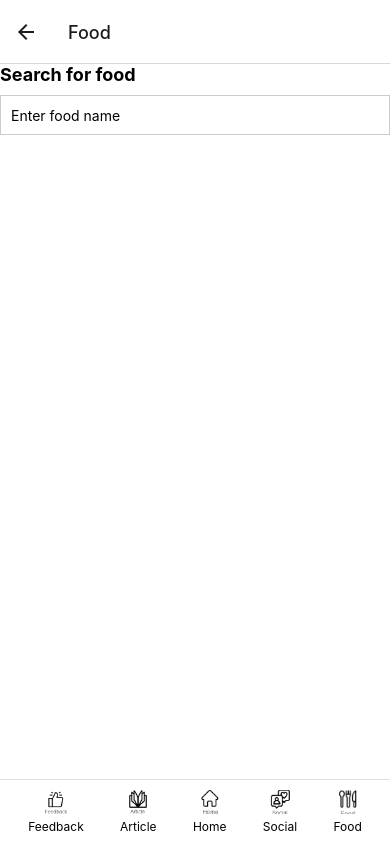
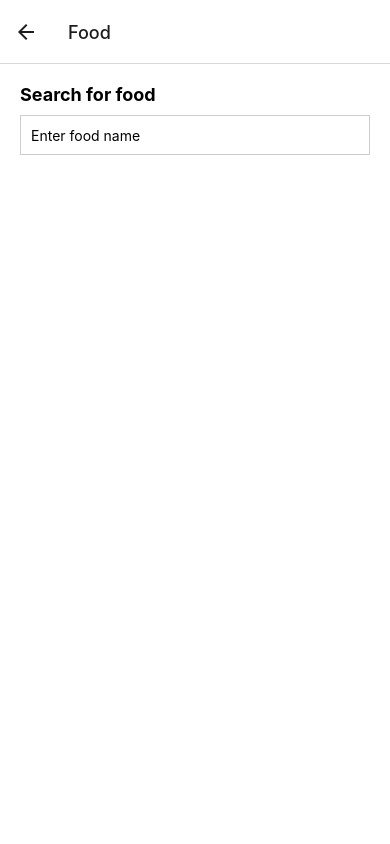
Before and after one commit to BryanLoooo/ASP_NutriTrack_Team89, a React Native app in the folder project/my-app/: screen /Food in a window 390 px wide. Built offline with nearby package versions, Linux system fonts and the light colour scheme.

Commit message:
added some styling and formatting

```diff
--- a/project/my-app/Feedback.js
+++ b/project/my-app/Feedback.js
@@ -1,13 +1,16 @@
 
+//Feedback.js
 //import libraries
 import React, { useState } from 'react';
 import { View, Text, Button, TextInput, StyleSheet, TouchableOpacity, Image } from 'react-native';
 import { addFeedback } from './firebaseConfig';
+import { ScrollView } from 'react-native-gesture-handler';
 
-//stylesheet
+//Stylesheet
 const styles = StyleSheet.create({
-  container: {
+  containerInner: {
     flex: 1,
+    padding: 20,
   },
   formContainer: {
     width: '100%',
@@ -49,7 +52,7 @@ const styles = StyleSheet.create({
     left: 0,
     right: 0,
     bottom: 0,
-    top: 515,
+    top: 475,
   },
   footerButton: {
     alignItems: 'center',
@@ -66,6 +69,7 @@ const styles = StyleSheet.create({
 
 //constant variable decleration
 const FeedbackForm = ({ navigation }) => {
+
   const [feedback, setFeedback] = useState('');
   const [submitted, setSubmitted] = useState(false);
   const [error, setError] = useState('');
@@ -92,7 +96,8 @@ const FeedbackForm = ({ navigation }) => {
   };
 
   return (
-    <View style={styles.container}>
+    <ScrollView style={styles.container}>
+      <View style={styles.containerInner}>
         {submitted ? (
           <SubmittedFeedback />
         ) : (
@@ -108,37 +113,44 @@ const FeedbackForm = ({ navigation }) => {
             <Button title="Submit Feedback" onPress={handleSubmit} />
           </View>
         )}
+      </View>
         <View style={styles.footer}>
           <TouchableOpacity style={styles.footerButton} onPress={() => navigation.navigate('Feedback')}>
             <Image source={require('../../project/my-app/assets/Feedback.png')} style={styles.footerButtonIcon} />
             <Text style={styles.footerButtonText}>Feedback</Text>
           </TouchableOpacity>
+
           <TouchableOpacity style={styles.footerButton} onPress={() => navigation.navigate('Articles')}>
             <Image source={require('../../project/my-app/assets/Articles.png')} style={styles.footerButtonIcon} />
             <Text style={styles.footerButtonText}>Article</Text>
           </TouchableOpacity>
+
           <TouchableOpacity style={styles.footerButton} onPress={() => navigation.navigate('Home')}>
             <Image source={require('../../project/my-app/assets/Home.png')} style={styles.footerButtonIcon} />
             <Text style={styles.footerButtonText}>Home</Text>
           </TouchableOpacity>
+
           <TouchableOpacity style={styles.footerButton} onPress={() => navigation.navigate('Social')}>
             <Image source={require('../../project/my-app/assets/Social.png')} style={styles.footerButtonIcon} />
             <Text style={styles.footerButtonText}>Social</Text>
           </TouchableOpacity>
+
           <TouchableOpacity style={styles.footerButton} onPress={() => navigation.navigate('Food')}>
             <Image source={require('../../project/my-app/assets/Food.png')} style={styles.footerButtonIcon} />
             <Text style={styles.footerButtonText}>Food</Text>
           </TouchableOpacity>
+
         </View>
-    </View>
+    </ScrollView>
   );
 };
 
 const SubmittedFeedback = () => (
+
   <View style={styles.submittedContainer}>
     <Text style={styles.submittedText}>Thank you for your feedback!</Text>
   </View>
 );
 
-//export the constant variable
+//export FeedbackForm as a external module for referencing
 export default FeedbackForm;
--- a/project/my-app/Food.js
+++ b/project/my-app/Food.js
@@ -1,10 +1,14 @@
+
 // Food.js
+//import libraries
 import React, { useState, useEffect } from 'react';
-import { View, Text, TextInput, Button, StyleSheet, FlatList, TouchableOpacity, Image } from 'react-native';
+import { View, Text, TextInput, Button, StyleSheet, FlatList, TouchableOpacity } from 'react-native';
 
-const styles = StyleSheet.create ({
+//Stylesheet
+const styles = StyleSheet.create({
   container: {
     flex: 1,
+    padding: 20,
     backgroundColor: '#fff',
   },
   label: {
@@ -50,34 +54,9 @@ const styles = StyleSheet.create ({
     borderWidth: 1,
     paddingHorizontal: 10,
   },
-  footer: {
-    flexDirection: 'row',
-    justifyContent: 'space-around',
-    alignItems: 'center',
-    padding: 10,
-    backgroundColor: '#fff',
-    borderTopWidth: 1,
-    borderColor: '#e0e0e0',
-    left: 0,
-    right: 0,
-    bottom: 0,
-    top: 0,
-  },
-  footerButton: {
-    alignItems: 'center',
-  },
-  footerButtonIcon: {
-    width: 24,
-    height: 24,
-    marginBottom: 5,
-  },
-  footerButtonText: {
-    fontSize: 12,
-  },
 });
 
-const FoodScreen = ({ navigation }) => {
-
+const FoodScreen = () => {
   const [query, setQuery] = useState('');
   const [foods, setFoods] = useState([]);
   const [selectedFood, setSelectedFood] = useState(null);
@@ -201,31 +180,8 @@ const FoodScreen = ({ navigation }) => {
         )}
       />
     )}
-
-      <View style={styles.footer}>
-        <TouchableOpacity style={styles.footerButton} onPress={() => navigation.navigate('Feedback')}>
-          <Image source={require('../../project/my-app/assets/Feedback.png')} style={styles.footerButtonIcon} />
-          <Text style={styles.footerButtonText}>Feedback</Text>
-        </TouchableOpacity>
-        <TouchableOpacity style={styles.footerButton} onPress={() => navigation.navigate('Articles')}>
-          <Image source={require('../../project/my-app/assets/Articles.png')} style={styles.footerButtonIcon} />
-          <Text style={styles.footerButtonText}>Article</Text>
-        </TouchableOpacity>
-        <TouchableOpacity style={styles.footerButton} onPress={() => navigation.navigate('Home')}>
-          <Image source={require('../../project/my-app/assets/Home.png')} style={styles.footerButtonIcon} />
-          <Text style={styles.footerButtonText}>Home</Text>
-        </TouchableOpacity>
-        <TouchableOpacity style={styles.footerButton} onPress={() => navigation.navigate('Social')}>
-          <Image source={require('../../project/my-app/assets/Social.png')} style={styles.footerButtonIcon} />
-          <Text style={styles.footerButtonText}>Social</Text>
-        </TouchableOpacity>
-        <TouchableOpacity style={styles.footerButton} onPress={() => navigation.navigate('Food')}>
-          <Image source={require('../../project/my-app/assets/Food.png')} style={styles.footerButtonIcon} />
-          <Text style={styles.footerButtonText}>Food</Text>
-        </TouchableOpacity>
-      </View>
   </View>
 );
 };
-
+//export FoodScreen as a external module for referencing
 export default FoodScreen;
--- a/project/my-app/Home.js
+++ b/project/my-app/Home.js
@@ -1,4 +1,5 @@
 
+//Home.js
 //import libraries
 import React, { useState } from 'react';
 import { View, Text, TouchableOpacity, Image, ScrollView, StyleSheet } from 'react-native';
@@ -151,7 +152,6 @@ const styles = StyleSheet.create({
       height: 24,
       resizeMode: 'contain',
     },
-    // ... other styles
   },
   dark: {
     container: {
@@ -180,7 +180,14 @@ const styles = StyleSheet.create({
   },
 });
 
-const HomeScreen = ({ navigation, theme = 'light', toggleTheme }) => {
+const HomeScreen = ({ navigation }) => {
+
+  const [theme, setTheme] = useState('light');
+
+  const toggleTheme = () => {
+    setTheme(theme === 'light' ? 'dark' : 'light');
+  };
+
   const [selectedActivity, setSelectedActivity] = useState(null);
   const [selectedArticle, setSelectedArticle] = useState(null);
   const [caloriesConsumed, setCaloriesConsumed] = useState(1000);
@@ -340,5 +347,5 @@ const HomeScreen = ({ navigation, theme = 'light', toggleTheme }) => {
   );
 };
 
-//export the constant variable
+//export HomeScreen as a external module for referencing
 export default HomeScreen;
--- a/project/my-app/Login.js
+++ b/project/my-app/Login.js
@@ -1,6 +1,42 @@
-// LoginScreen.js
+
+//Login.js
+//import libraries
 import React, { useState } from 'react';
 import { View, Text, TextInput, TouchableOpacity, StyleSheet } from 'react-native';
+
+//Stylesheet
+const styles = StyleSheet.create({
+  container: {
+    flex: 1,
+    justifyContent: 'center',
+    alignItems: 'center',
+  },
+  title: {
+    fontSize: 24,
+    fontWeight: 'bold',
+    marginBottom: 20,
+  },
+  input: {
+    height: 40,
+    borderColor: 'gray',
+    borderWidth: 1,
+    marginBottom: 20,
+    paddingHorizontal: 10,
+  },
+  error: {
+    color: 'red',
+    marginBottom: 20,
+  },
+  button: {
+    backgroundColor: 'blue',
+    padding: 10,
+    borderRadius: 5,
+  },
+  buttonText: {
+    color: 'white',
+    fontSize: 16,
+  },
+});
 
 const LoginScreen = ({ navigation }) => {
   const [username, setUsername] = useState('');
@@ -39,37 +75,5 @@ const LoginScreen = ({ navigation }) => {
   );
 };
 
-const styles = StyleSheet.create({
-  container: {
-    flex: 1,
-    justifyContent: 'center',
-    alignItems: 'center',
-  },
-  title: {
-    fontSize: 24,
-    fontWeight: 'bold',
-    marginBottom: 20,
-  },
-  input: {
-    height: 40,
-    borderColor: 'gray',
-    borderWidth: 1,
-    marginBottom: 20,
-    paddingHorizontal: 10,
-  },
-  error: {
-    color: 'red',
-    marginBottom: 20,
-  },
-  button: {
-    backgroundColor: 'blue',
-    padding: 10,
-    borderRadius: 5,
-  },
-  buttonText: {
-    color: 'white',
-    fontSize: 16,
-  },
-});
-
+//export LoginScreen as a external module for referencing
 export default LoginScreen;
--- a/project/my-app/Social.js
+++ b/project/my-app/Social.js
@@ -1,14 +1,17 @@
 
 //import libraries
 import React, { useEffect, useState } from 'react';
-import { View, Text, FlatList, Button, StyleSheet, Modal, TouchableOpacity, Image } from 'react-native';
+import { View, Text, FlatList, Button, StyleSheet, Modal, TouchableOpacity, Image, SafeAreaView} from 'react-native';
 import axios from 'axios';
 import { WebView } from 'react-native-webview';
+import { ScrollView } from 'react-native-gesture-handler';
+//import { SafeAreaView } from 'react-native-safe-area-context';
 
 //stylesheet
 const styles = StyleSheet.create({
-  container: {
+  containerInner: {
     flex: 1,
+    padding: 20,
   },
   itemContainer: {
     padding: 10,
@@ -177,6 +180,7 @@ const Social = ({ navigation }) => {
 
   //user interface elements
   return (
+    <SafeAreaView style={styles.container}>
     <View style={styles.container}>
       <Text>Groups:</Text>
       <FlatList
@@ -228,6 +232,7 @@ const Social = ({ navigation }) => {
           )}
         </View>
       </Modal>
+      </View>
       <View style={styles.footer}>
         <TouchableOpacity style={styles.footerButton} onPress={() => navigation.navigate('Feedback')}>
           <Image source={require('../../project/my-app/assets/Feedback.png')} style={styles.footerButtonIcon} />
@@ -250,11 +255,11 @@ const Social = ({ navigation }) => {
           <Text style={styles.footerButtonText}>Food</Text>
         </TouchableOpacity>
       </View>
-    </View>
+    </SafeAreaView>
   );
 };
 
-//export the constant variable
+//export Social as a external module for referencing
 export default Social;
 
 //===========================================================================
```
Also changed, not shown: project/my-app/App.js (+7 -1 lines), project/my-app/Articles.js (+16 -5 lines), project/my-app/Navigation.js (+24 -22 lines), 1 other file (tests, documents, lock files or other folders). Lines whose indentation alone changed are shown as unchanged.
